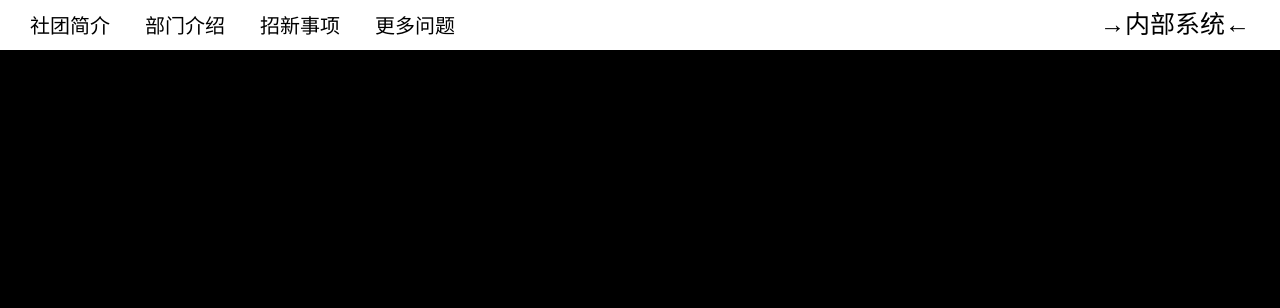
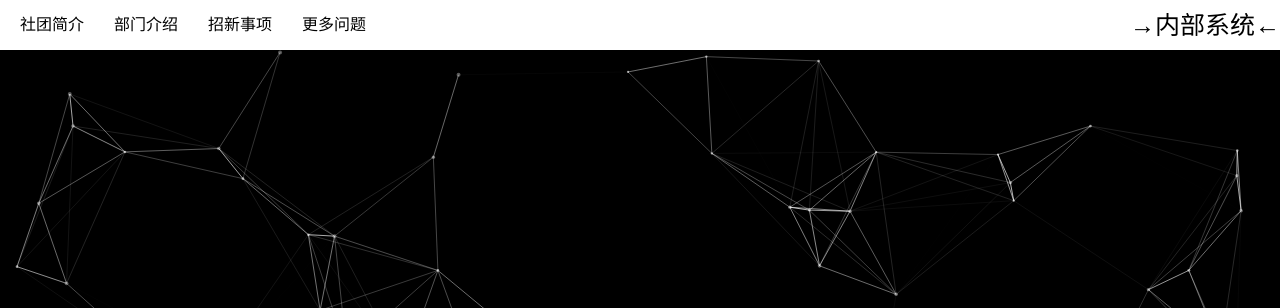
Before and after one commit to AndersonPineap/leaftech-website, a plain HTML site: page index.html in a window 1280 px wide. Shown: the top 308 px of the page. Drawn offline with Linux system fonts and the light colour scheme; files whose address does not match are found by name.

Commit message:
部分优化

```diff
--- a/index.html
+++ b/index.html
@@ -13,7 +13,7 @@
 <body>
 
     <div class="nav">
-        <a href="#introduce">
+        <!-- <a href="#introduce">
             社团简介
         </a>
         <a href="#department">
@@ -24,7 +24,22 @@
         </a>
         <a href="#">
             更多问题
-        </a>
+        </a> -->
+        <ul>
+            <li>
+                <a href="#introduce">社团简介</a>
+            </li>
+            <li>
+                <a href="#department">部门介绍</a>
+            </li>
+            <li>
+                <a href="#">招新事项</a>
+            </li>
+            <li>
+                <a href="#">更多问题</a>
+            </li>
+        </ul>
+
         <a href="/leaftech-website/resource/pages/sign_in.html" target="_blank" id="signin">
             →内部系统←
         </a>
@@ -32,8 +47,8 @@
     </div>
 
     <div id="welcome">
-        <!-- <canvas id="background"></canvas> -->
-        <p>欢迎来到叶子科技</p>
+            <canvas id="background"></canvas>
+            <h1>欢迎来到叶子科技</h1>
     </div>
 
     <main>
@@ -102,6 +117,6 @@
     </footer>
 </body>
 <script src="public/js/GM.js"></script>
-<!-- <script src="public/js/background.js"></script> -->
+<script src="public/js/background.js"></script>
 
 </html>
--- a/public/css/main.css
+++ b/public/css/main.css
@@ -3,7 +3,8 @@
     padding: 0;
     margin: 0;
     transition: .3s all ease-in-out;
-    /* font-family: fantasy; */
+    scroll-behavior: smooth;
+    font-family: sans-serif;
 }
 
 /* 设置body的最小高度为窗口高度 */
@@ -12,15 +13,14 @@ body {
 }
 
 /* 将背景canvas的z轴设置在最底层 */
-/* #background
+#background
 {
-    z-index: 0;
+    z-index: -1;
     position: fixed;
     top: 0;
     left: 0;
-    background-color: rgb(0,0,0); */
-/* display: inline;
-}  */
+    background-color: rgb(0,0,0);
+}
 
 /* 针对input的简单初始化 */
 .input_text {
@@ -158,11 +158,50 @@ body {
 
 
 /* 导航栏 */
+/*
 .nav {
     background-color: white;
     height: 50px;
     /* display: flex;
     justify-content: space-between; */
+/*}*/
+.nav {
+    background-color: white;
+    width: 100%;
+    height: 50px;
+    position: fixed;
+    top: 0;
+    left: 0;
+    overflow: hidden;
+    /* display: flex;
+    justify-content: space-between; */
+}
+.nav>ul {
+    display: flex;
+    flex-direction: row;
+    gap: 10px;
+    padding-left: 10px;
+    padding-right: 10px;
+    align-items: center;
+    justify-content: center;
+    list-style-type: none;
+    height: 50px;
+    width: fit-content;
+}
+.nav>ul>li {
+    display: flex;
+    flex: 1;
+    height: 40px;
+    width: max-content;
+    border-radius: 8px;
+    overflow: hidden;
+}
+.nav>ul>li>a {
+    padding: 0 10px;
+    text-align: center;
+    line-height: 40px;
+    text-decoration: none;
+    color: black;
 }
 .nav>a{
     text-decoration: none;
@@ -173,9 +212,13 @@ body {
 }
 .nav a:hover{
     color: aquamarine;
+    background: #333;
 }
 #signin {
-    padding-left: 50%;
+    /* padding-left: 50%; */
+    position: absolute;
+    right: 0;
+    top: 0;
     text-decoration: none;
     color: black;
     font-size: 25px;
@@ -188,17 +231,24 @@ body {
 /* 首页欢迎 */
 #welcome {
     height: 705px;
-    background-image: url(resource/images/favicon.png);
-    background-repeat: no-repeat;
-    background-position: center 100px;
-    background: #000;
-
+    /* background-image: url(resource/images/favicon.png); */
+    /* background-repeat: no-repeat; */
+    /* background-position: center 100px; */
+    /* background: #000; */
+    margin-top: 50px;
+    position: relative;
 }
-#welcome>p {
+#welcome>h1 {
+    position: absolute;
+    transform: translate(-50%,-100%);
+    left: 50%;
+    top: 50%;
     color: white;
+    font-size: 4em;
     text-align: center;
-    font-size: 100px;
-    line-height: 705px;
+}
+#welcome #background {
+    position: absolute;
 }
 
 
--- a/public/js/background.js
+++ b/public/js/background.js
@@ -14,8 +14,6 @@
     const colorRGB = '255, 255, 255';
     /**存储所有粒子的数组 */
     let points = [];
-    /**鼠标控制的粒子 */
-    let mousePoint = null;
     /**
      * ### 粒子类
      */
@@ -110,28 +108,7 @@
         });
         link();
     }
-    /**### 鼠标事件 */
-    function mouseEve() {
-        // 鼠标指针进入画布范围时若鼠标粒子不存在则创建粒子
-        canvas.addEventListener('mouseover', e => {
-            if (!mousePoint) {
-                mousePoint = new point(e.x, e.y, 0, 0, 1, 'rgba(' + colorRGB + '), 1')
-                points.push(mousePoint)
-            }
-        })
-        // 根据鼠标位置更新粒子位置
-        canvas.addEventListener('mousemove', e => {
-            mousePoint.x = e.x;
-            mousePoint.y = e.y;
-        })
-        // 鼠标移出画布位置则清除粒子
-        canvas.addEventListener('mouseout', () => {
-            mousePoint.x = null;
-            mousePoint.y = null;
-        })
-    }
 
-    mouseEve();
     createPoint();
     animate();
 
@@ -141,8 +118,6 @@
         canvas.height = window.innerHeight;
         cancelAnimationFrame(animateId);
         points = [];
-        mousePoint = null;
-        mouseEve();
         createPoint();
         animate();
     })
```
Also changed, not shown: README.md.
